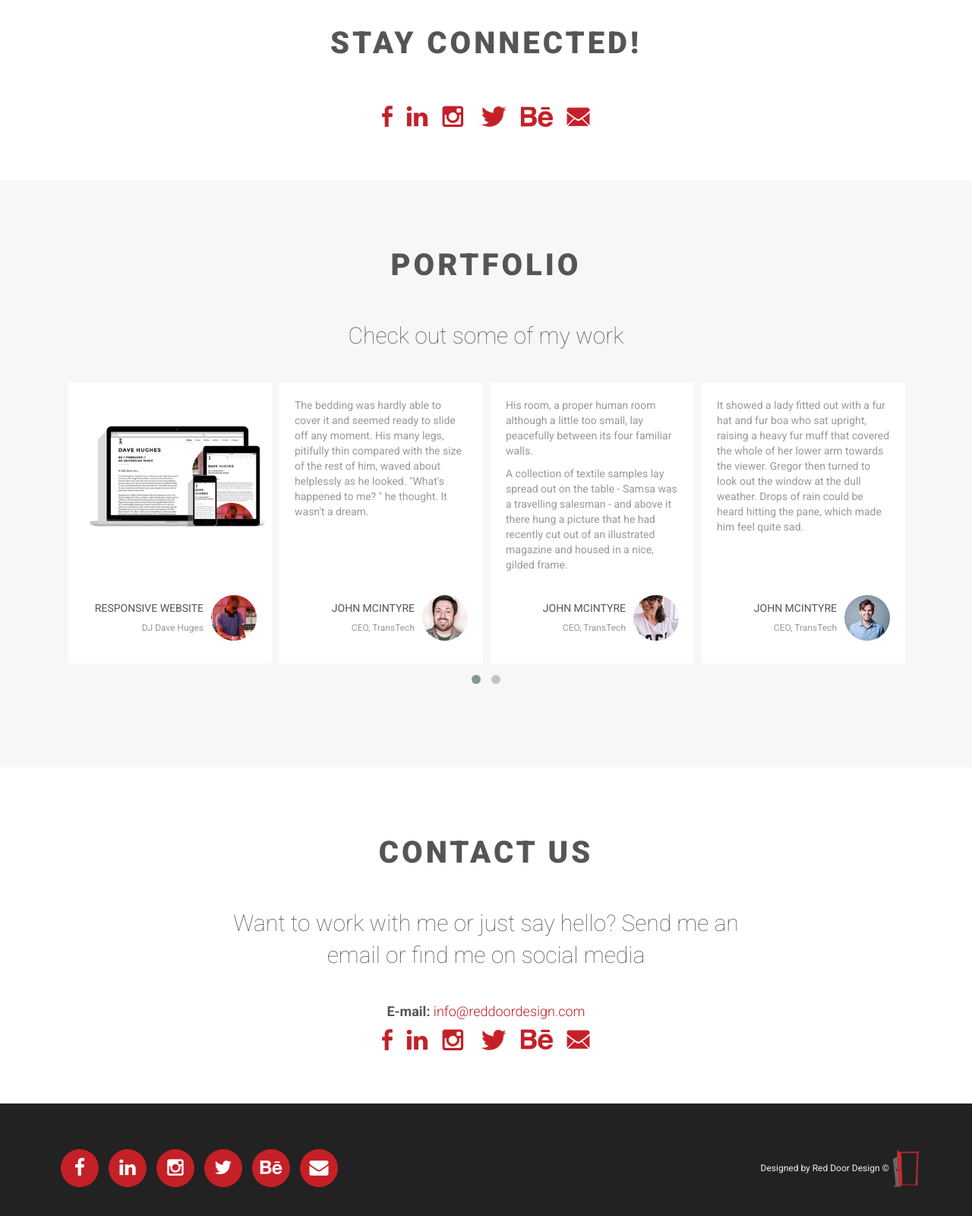
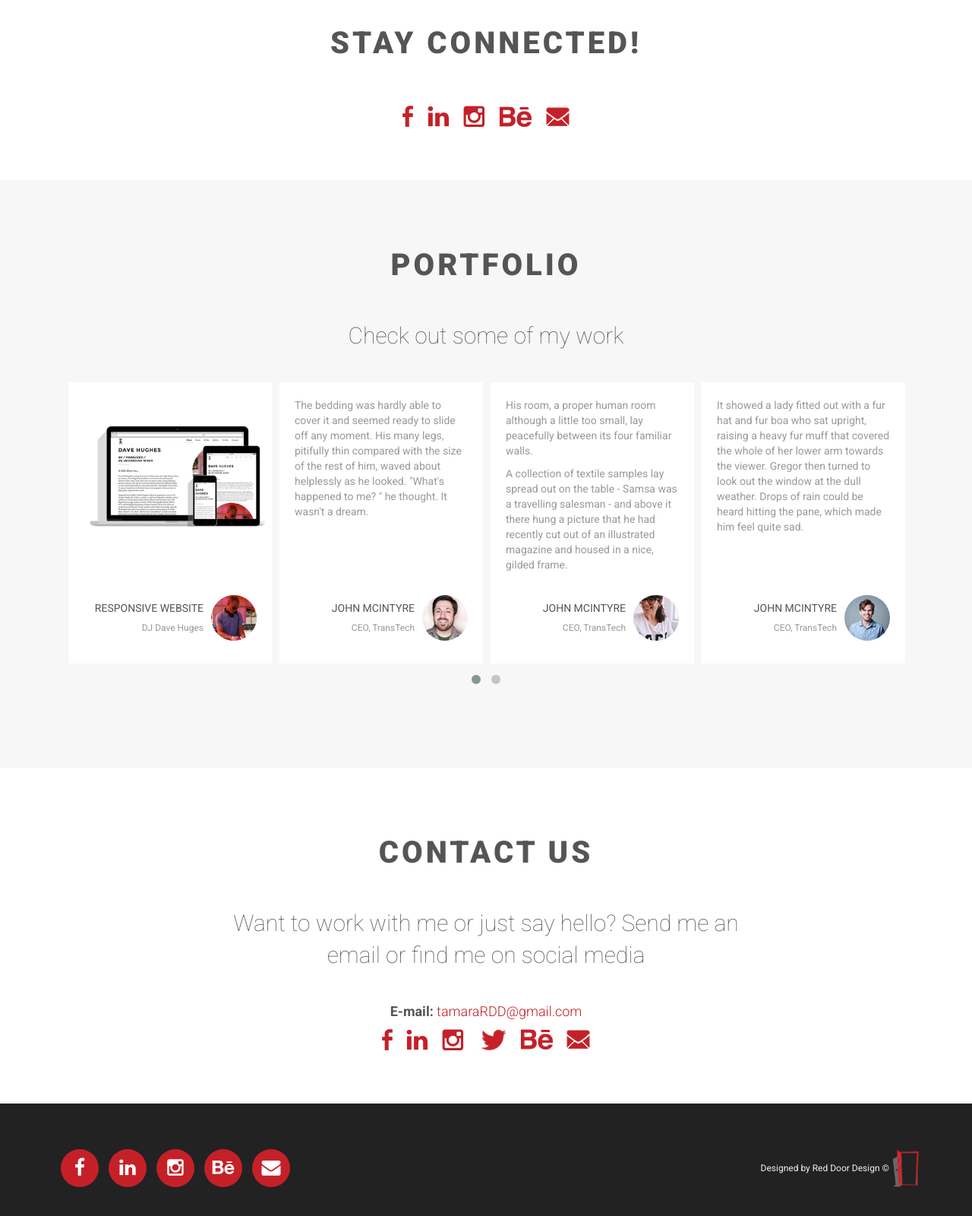
Before and after one commit to reddoordesign/reddoordesign, a plain HTML site: page index.html in a window 1280 px wide. Shown: the part 2432-4032 px from the top of the page at 76% size. Drawn offline with Linux system fonts and the light colour scheme.

Commit message:
new email and updated text

```diff
--- a/index.html
+++ b/index.html
@@ -12,7 +12,7 @@
         <meta name="robots" content="all,follow">
         <meta name="googlebot" content="index,follow,snippet,archive">
         <meta name="viewport" content="width=device-width, initial-scale=1">
-        <title>Red Door Design | design studio</title>
+        <title>Red Door Design | web and graphic design studio</title>
         <meta name="keywords" content="">
         <link href='http://fonts.googleapis.com/css?family=Roboto:400,100,300,700,900' rel='stylesheet' type='text/css'>
 
@@ -139,10 +139,10 @@
                     <p class="lead margin-bottom" data-animate="fadeInUp">Hello!</p>
 
                     <div class="col-md-8 col-md-offset-2">
-                        <p class="text-large text-thin margin-bottom"  data-animate="fadeInUp">Hello, I'm a web and graphic designer based in London.  I love clean, innovative, and beautiful designs. My background is in marketing but it was my love for design and coding that made me make the official switch to design in 2016. I now work as a freelance designer, creating everything from UX websites to illustrations and logos.<br>
-                        Working remotely has allowed me to keep exploring the world and continue my love for photography.<a href="https://www.instagram.com/tamara.rdd" target="_blank">Check me out on Instagram to see where I'm at.</a> </p>
+                        <p class="text-large text-thin margin-bottom"  data-animate="fadeInUp">Welcome to Red Door design. Home to a web and graphic designer based in London. I love clean, innovative, and beautiful designs. My background is in marketing but it was my love for design and coding that made me make the official switch to web designer in 2016. I now work as a freelance designer, creating everything from UX websites to illustrations and logos.<br>
+                        Working remotely has allowed me to keep exploring the world and continue my love for photography. <a href="https://www.instagram.com/tamara.rdd" target="_blank">Check out my latest adventure on Instagram!</a> </p>
                         <p class="text-large text-thin margin-bottom"  data-animate="fadeInUp"><b>Why work with me?</b><br>
-                        My background in marketing and degree in art, combined with my skills in tech has made me a well-rounded and innovative designer. I design and code my own sites using programing languages like HTML, CSS, PHP, JavaScript, and jQuery. I also create illustrations, design logos and other graphic and branding material. Excellent design is important for a website but understanding the marketing side and knowing how to create a site that will achieve its intended results is essential.</p>
+                        My background in marketing and art, combined with my skills in tech has made me a well-rounded and innovative designer. I design and code my own sites using programing languages like HTML, CSS, JavaScript, jQuery, and PHP. I also create illustrations, design logos and other graphic and branding material. Excellent design is important for a website but understanding the marketing side and knowing how to create a site that will achieve its intended results is essential! Check out my portfolio below.</p>
                         <p data-animate="fadeInUp"><img src="img/logo.jpg" height=200px alt="red door"></p>
                     </div>
                 </div>
@@ -170,10 +170,8 @@
                                         <img src="img/icon-linkedin.png" alt="linkedin" /></a>
                                     <a href="https://www.instagram.com/tamara.rdd" target="_blank">
                                         <img src="img/icon-instagram.png" alt="instagram" /></a>
-                                    <a href="https://twitter.com/tamarardd" target="_blank">
-                                        <img src="img/icon-twitter.png" alt="twitter" /></a>
                                     <a href="https://www.behance.net/tamarardd" target="_blank"><img src="img/icon-behance.png" alt="behance" /></a>
-                                    <a href="mailto:info@reddoordesign.com"><img src="img/icon-mail.png" alt="email" /></a>
+                                    <a href="mailto:tamarardd@gmail.com"><img src="img/icon-mail.png" alt="email" /></a>
                                 </li>
                             </ul>
                         </form>
@@ -285,7 +283,7 @@
                 <h2 class="title" data-animate="fadeInDown">Contact us</h2>
                 <p class="lead margin-bottom" data-animate="fadeInUp">Want to work with me or just say hello? Send me an email or find me on social media</p>
                 <ul class="list-unstyled text-large text-thin" data-animate="fadeInUp">
-                  <li><strong>E-mail:</strong><a href="mailto:info@reddoordesign.com"> info@reddoordesign.com</a> </li>
+                  <li><strong>E-mail:</strong><a href="mailto:tamarardd@gmail.com"> tamaraRDD@gmail.com</a> </li>
                   <li><a href="https://www.facebook.com/reddoordesign" target="_blank">
                       <img src="img/icon-facebook.png" alt="facebook" /></a>
                       <a href="https://www.linkedin.com/in/tamararidha" target="_blank">
@@ -295,7 +293,7 @@
                       <a href="https://twitter.com/tamarardd" target="_blank">
                           <img src="img/icon-twitter.png" alt="twitter" /></a>
                       <a href="https://www.behance.net/tamarardd" target="_blank"><img src="img/icon-behance.png" alt="behance" /></a>
-                      <a href="mailto:info@reddoordesign.com"><img src="img/icon-mail.png" alt="email" /></a>
+                      <a href="mailto:tamarardd@gmail.com"><img src="img/icon-mail.png" alt="email" /></a>
                    </li>
                 </ul>
             </div>
@@ -317,9 +315,8 @@
                         <a href="https://www.facebook.com/reddoordesign" target="_blank" class="social-media" data-animate-hover="shake" data-animate="fadeInUp"> <i class="fa fa-facebook"></i></a>
                         <a href="https://www.linkedin.com/in/tamararidha" target="_blank" class="social-media" data-animate-hover="shake" data-animate="fadeInUp"> <i class="fa fa-linkedin"></i></a>
                         <a href="https://www.instagram.com/tamara.rdd" target="_blank" class="social-media" data-animate-hover="shake" data-animate="fadeInUp"> <i class="fa fa-instagram"></i></a>
-                        <a href="https://twitter.com/tamarardd" target="_blank" class="social-media" data-animate-hover="shake" data-animate="fadeInUp"> <i class="fa fa-twitter"></i></a>
                         <a href="https://www.behance.net/tamarardd" target="_blank" class="social-media" data-animate-hover="shake" data-animate="fadeInUp"> <i class="fa fa-behance"></i></a>
-                        <a href="mailto:#" class="social-media" data-animate-hover="shake" data-animate="fadeInUp"><i class="fa fa-envelope"></i></a>
+                        <a href="mailto:tamarardd@gmail.com" class="social-media" data-animate-hover="shake" data-animate="fadeInUp"><i class="fa fa-envelope"></i></a>
                     </p>
                 </div>
                 <!-- /.6 -->
```
